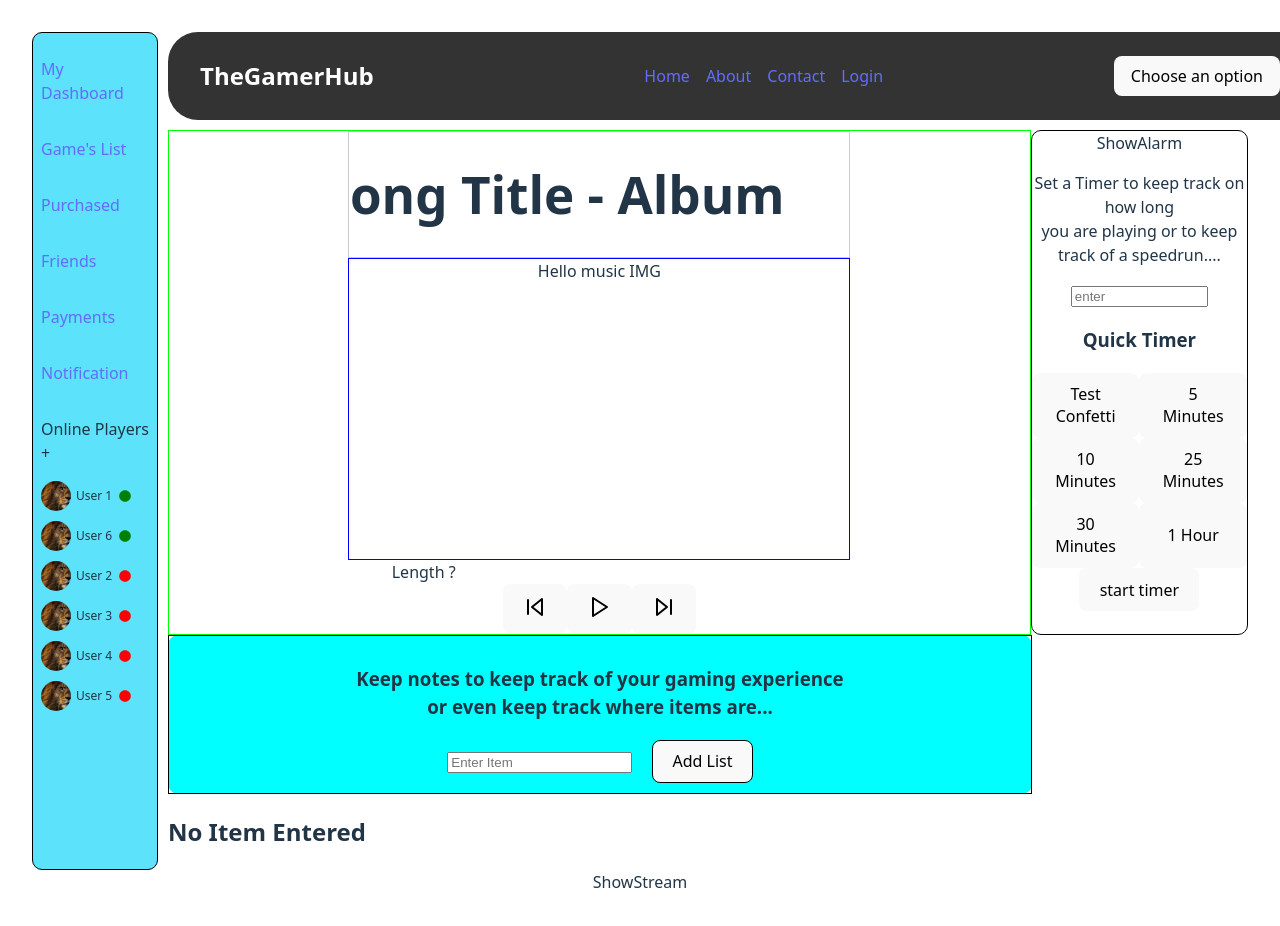
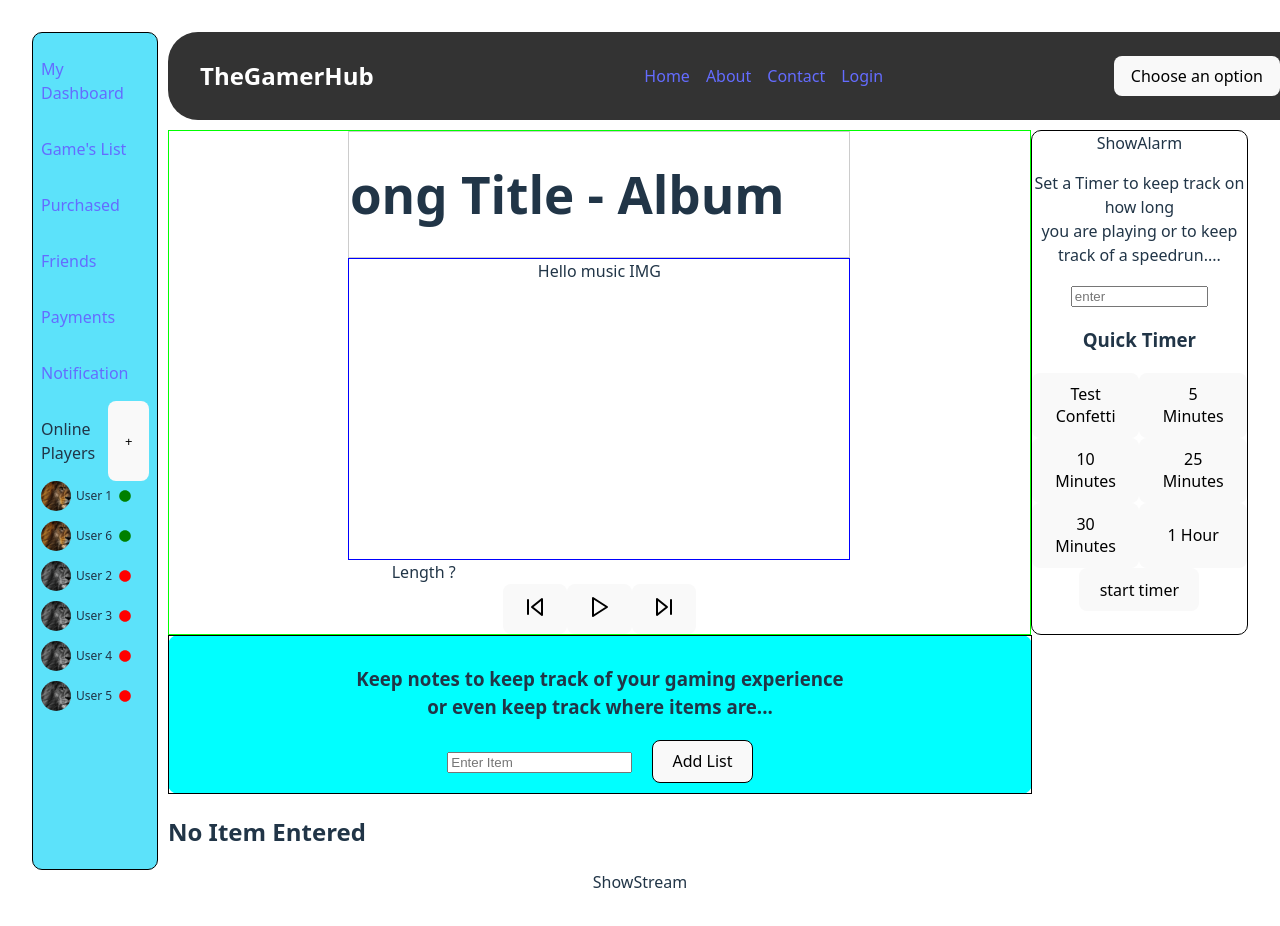
Before and after one commit to Ryanrod21/Game-Hub, a React (Vite) app: page / in a window 1280 px wide. Shown: the top 926 px of the page. Built offline with nearby package versions, Linux system fonts and the light colour scheme.

Commit message:
making + work

```diff
--- a/src/App.css
+++ b/src/App.css
@@ -98,6 +98,7 @@ body {
   height: 30px;
   object-fit: cover;
   border-radius: 50%;
+  filter: grayscale(100%)
 }
 
 .FriendsListCard{
@@ -193,3 +194,11 @@ body {
   visibility: visible;
   opacity: 1;
 }
+
+.addBtn{
+  font-size: 13px;
+}
+
+.FriendsPanel{
+  display: flex;
+}
--- a/src/sections/FriendsList.jsx
+++ b/src/sections/FriendsList.jsx
@@ -1,9 +1,33 @@
+import { useState } from "react"
 import FriendsCard from "../components/FriendsCard"
+import '../App.css'
 
 function FriendsList ({ProfileData}) {
-    return <div><p>Online Players +</p>
+    const [showPopup, setPopup] = useState(false)
+    const [inputValue, setInputValue] = useState("");
+
+    const togglePopup = () => setPopup(!showPopup)
+
+    const handleInputChange = (e) => setInputValue(e.target.value)
+
+
+    return  <>
+
+    <div className="FriendsPanel"><p>Online Players</p>
+        <button className="addBtn" onClick={togglePopup}>+</button>
+        {showPopup && (
+        <div className="popup-box">
+          <input
+            type="text"
+            value={inputValue}
+            onChange={handleInputChange}
+            placeholder="Type something..."
+          />
+        </div>
+      )}
+    </div>
         <FriendsCard ProfileData={ProfileData} />
-    </div>
+    </>
 }
 
 export default FriendsList
```
